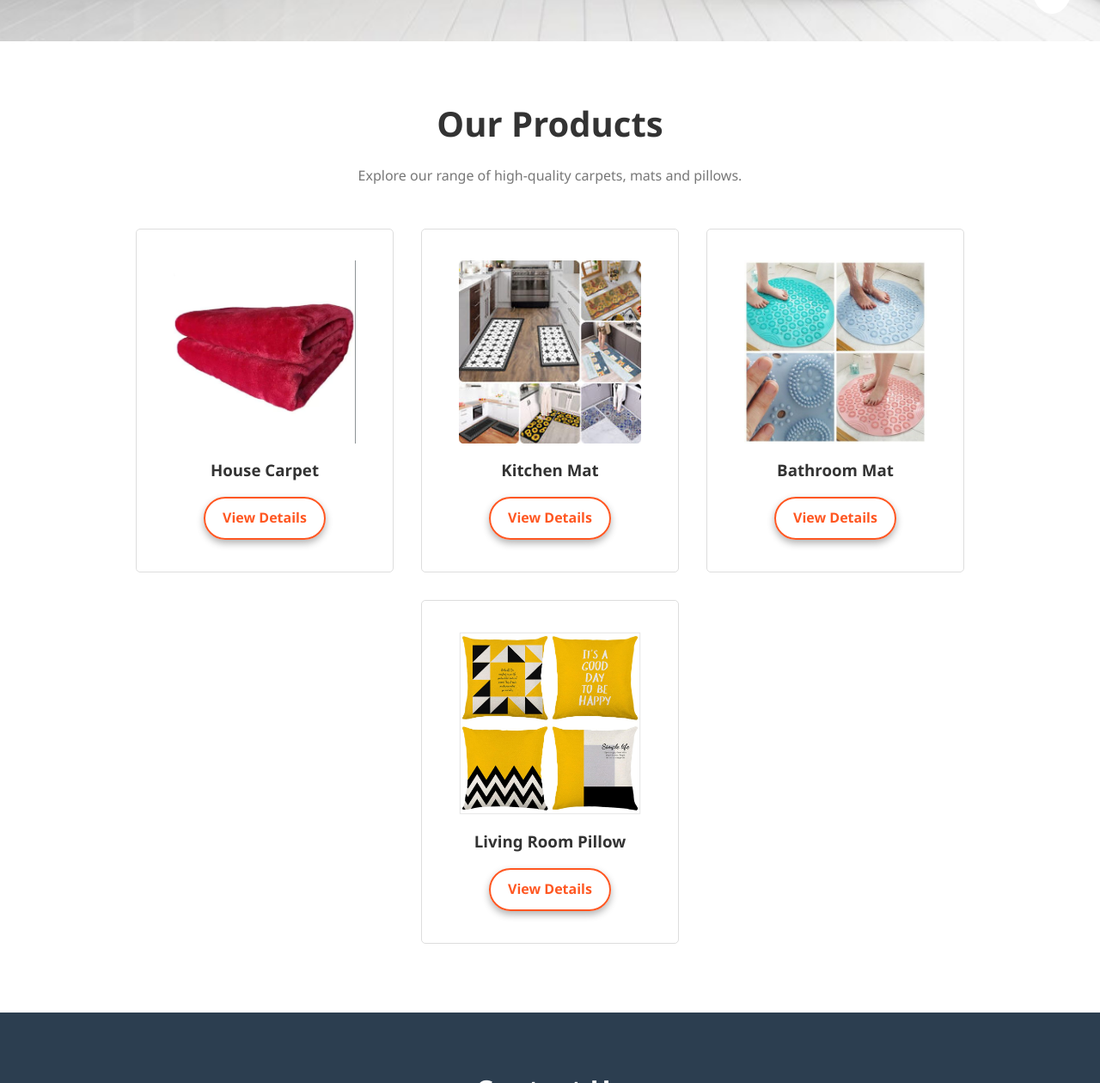
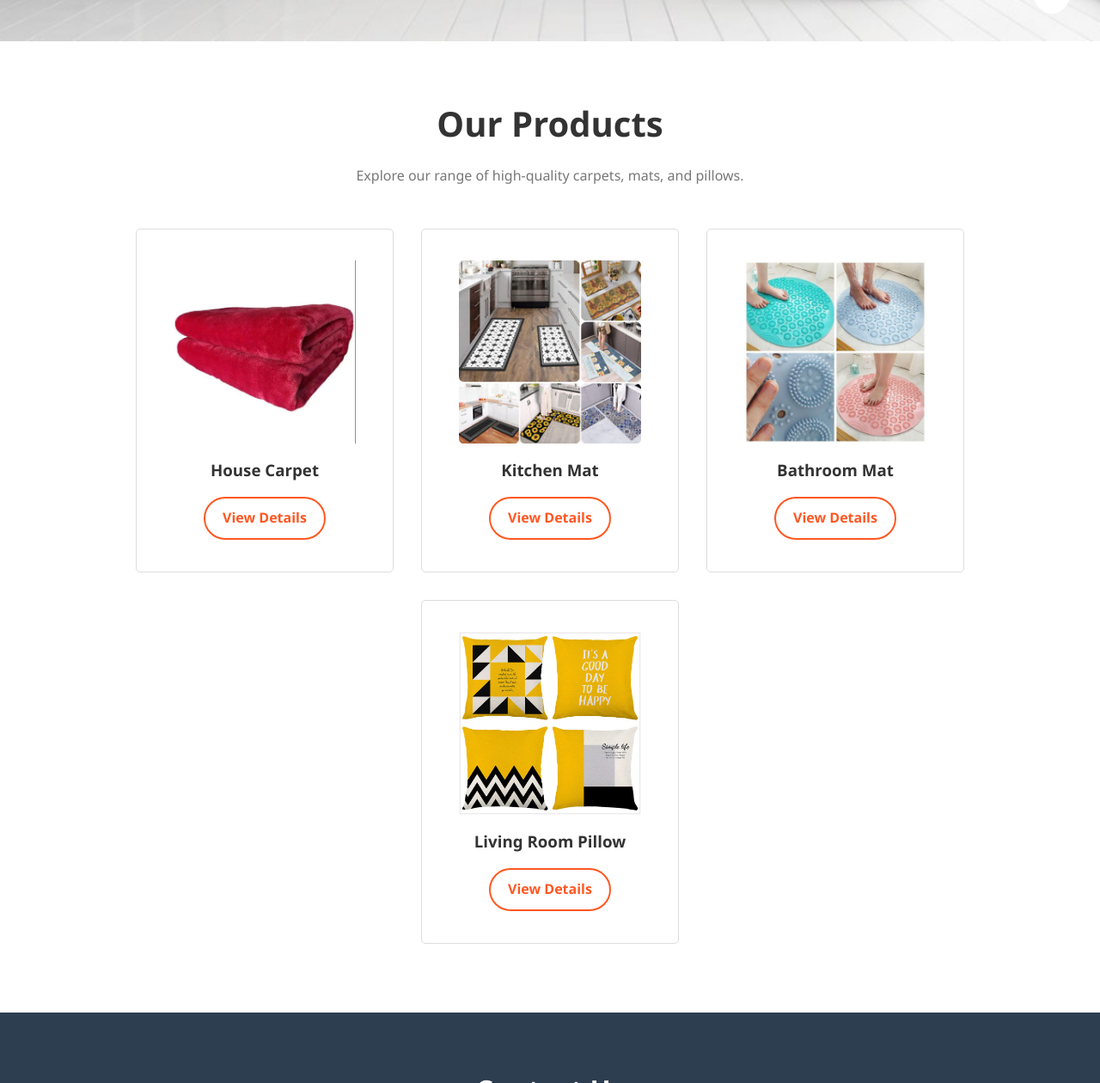
Before and after one commit to muchina7/feneven, a plain HTML site: page index.html in a window 1280 px wide. Shown: the part 752-2012 px from the top of the page at 86% size. Drawn offline with nearby package versions, Linux system fonts and the light colour scheme; a script that the page names is missing.

Commit message:
Update index.html

```diff
--- a/index.html
+++ b/index.html
@@ -41,7 +41,7 @@
 <section class="products" id="products">
     <div class="main-text">
         <h2>Our Products</h2>
-        <p>Explore our range of high-quality carpets, mats and pillows.</p>
+        <p>Explore our range of high-quality carpets, mats, and pillows.</p>
     </div>
     <div class="products-content">
         <!-- Product 1: House Carpet -->
@@ -49,7 +49,8 @@
             <div class="product-front">
                 <img src="carpet.png" alt="House Carpet">
                 <h3>House Carpet</h3>
-                <a href="#" class="btn view-details">View Details</a>
+                <a class="view-details" href="javascript:void(0)">View Details</a>
+
             </div>
             <div class="product-back">
                 <h3>House Carpet</h3>
@@ -62,7 +63,7 @@
             <div class="product-front">
                 <img src="banner4.jpg" alt="Kitchen Mat">
                 <h3>Kitchen Mat</h3>
-                <a href="#" class="btn view-details">View Details</a>
+                <a class="view-details" href="javascript:void(0)">View Details</a>
             </div>
             <div class="product-back">
                 <h3>Kitchen Mat</h3>
@@ -75,7 +76,7 @@
             <div class="product-front">
                 <img src="banner2.jpg" alt="Bathroom Mat">
                 <h3>Bathroom Mat</h3>
-                <a href="#" class="btn view-details">View Details</a>
+                <a class="view-details" href="javascript:void(0)">View Details</a>
             </div>
             <div class="product-back">
                 <h3>Bathroom Mat</h3>
@@ -88,7 +89,7 @@
             <div class="product-front">
                 <img src="banner3.jpg" alt="Living Room Pillow">
                 <h3>Living Room Pillow</h3>
-                <a href="#" class="btn view-details">View Details</a>
+                <a class="view-details" href="javascript:void(0)">View Details</a>
             </div>
             <div class="product-back">
                 <h3>Living Room Pillow</h3>
```
